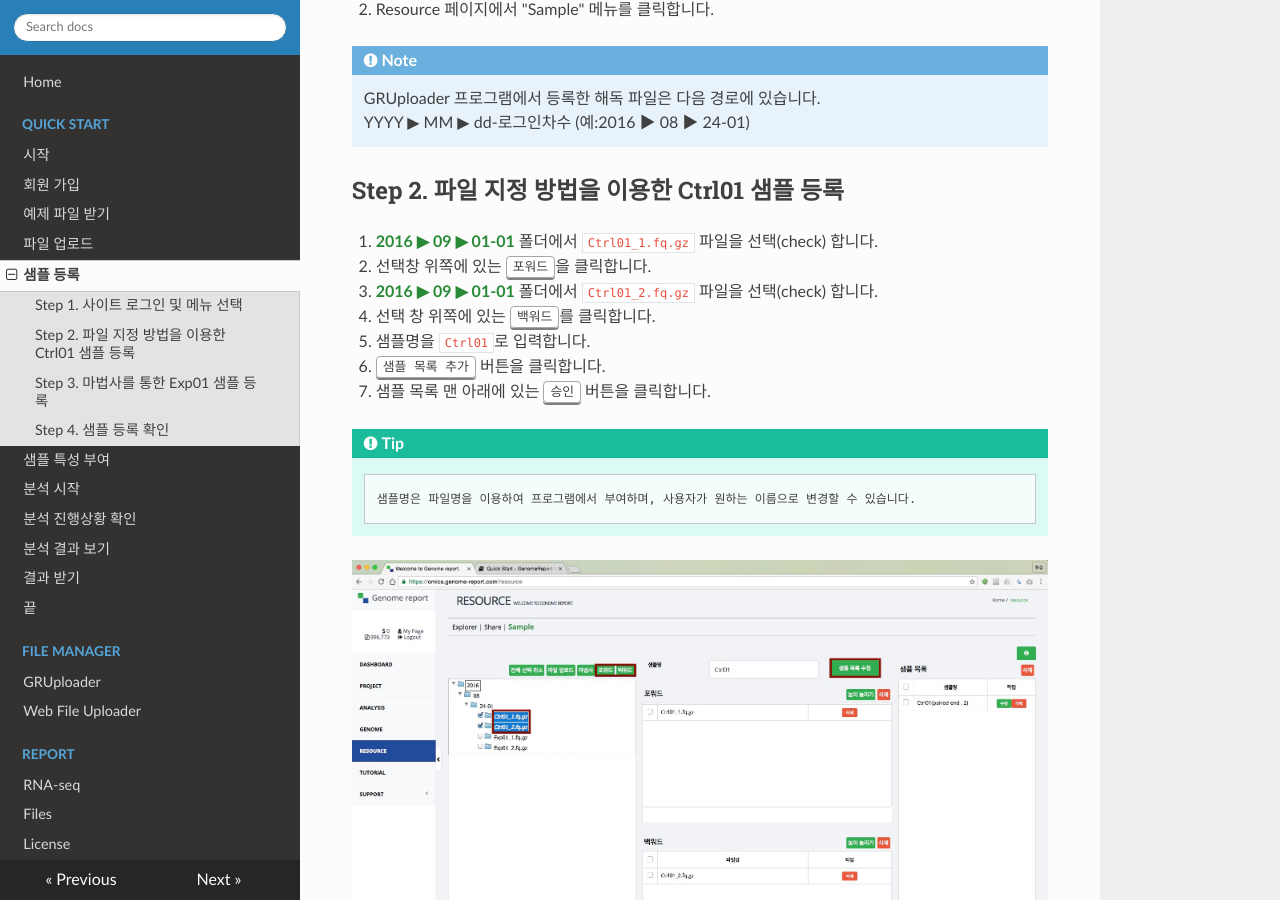
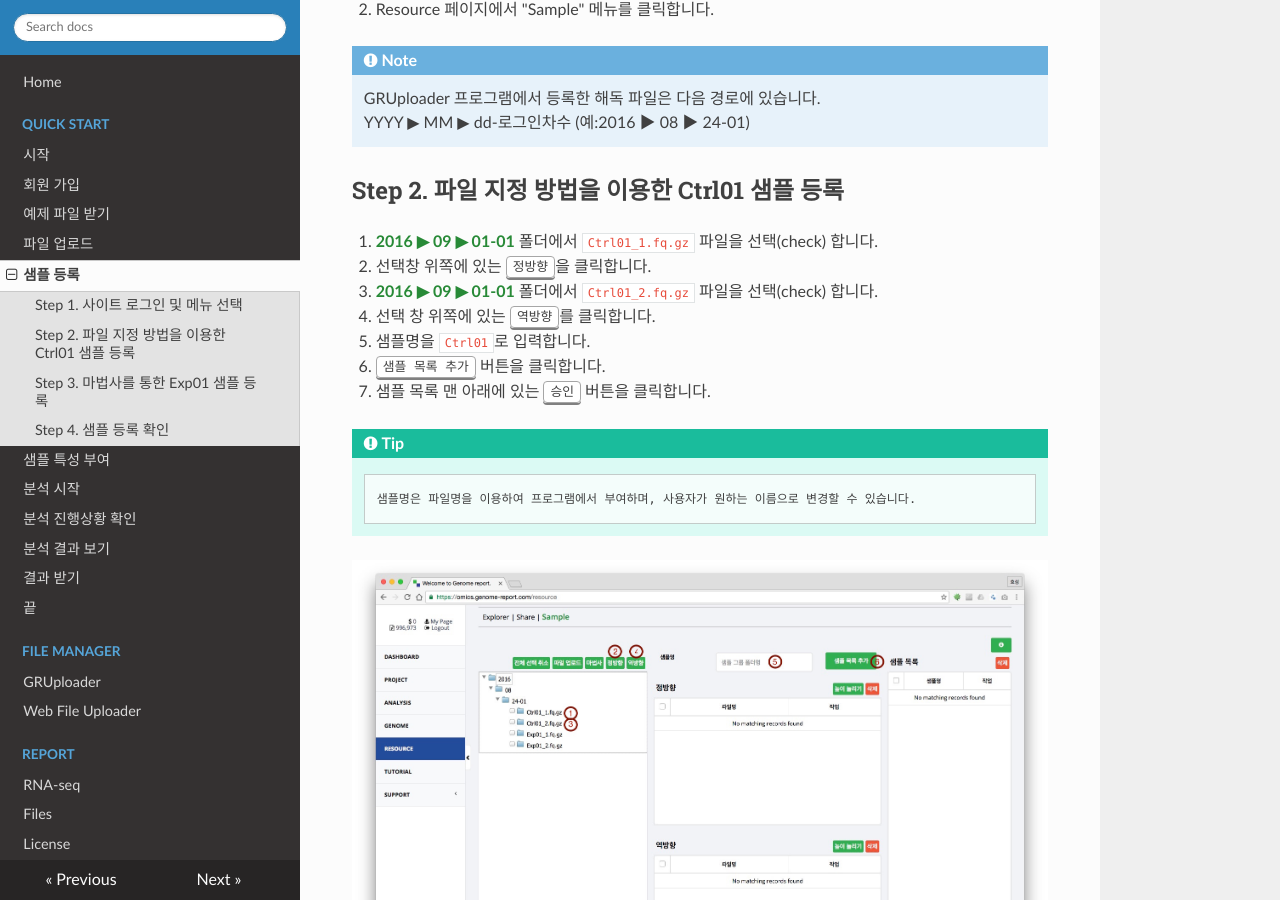
Before and after one commit to genomereport/gimanual, an MkDocs documentation site: the page built from docs/quick_start/sample_register.md, in a window 1280 px wide and 900 px high, scrolled down 373 px. Built offline with MkDocs 1.6.1, drawn with Linux system fonts in a browser that asks for light colours; nearby versions of some CDN libraries; old or Windows-style settings are respelled for this version of MkDocs.

Commit message:
오자 수정

```diff
--- a/docs/quick_start/sample_register.md
+++ b/docs/quick_start/sample_register.md
@@ -17,9 +17,9 @@
 ## Step 2. 파일 지정 방법을 이용한 Ctrl01 샘플 등록
 
 1. **2016 &#9654; 09 &#9654; 01-01** 폴더에서 `Ctrl01_1.fq.gz` 파일을 선택(check) 합니다.
-1. 선택창 위쪽에 있는 <kbd>포워드</kbd>을 클릭합니다.
+1. 선택창 위쪽에 있는 <kbd>정방향</kbd>을 클릭합니다.
 1. **2016 &#9654; 09 &#9654; 01-01** 폴더에서 `Ctrl01_2.fq.gz` 파일을 선택(check) 합니다.
-1. 선택 창 위쪽에 있는 <kbd>백워드</kbd>를 클릭합니다.
+1. 선택 창 위쪽에 있는 <kbd>역방향</kbd>를 클릭합니다.
 1. 샘플명을  `Ctrl01`로 입력합니다.
 1. <kbd>샘플 목록 추가</kbd> 버튼을 클릭합니다.
 1. 샘플 목록 맨 아래에 있는 <kbd>승인</kbd> 버튼을 클릭합니다.
```
Also changed, not shown: docs/images/sample_screen_1.jpg.
